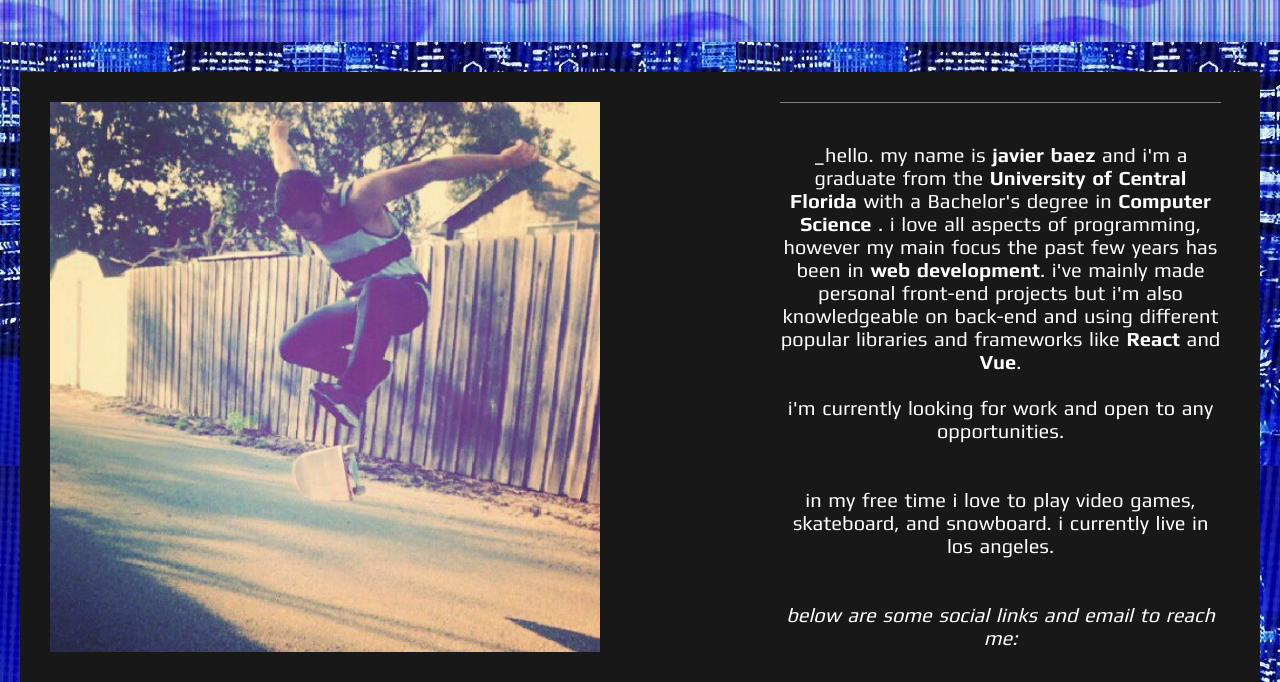
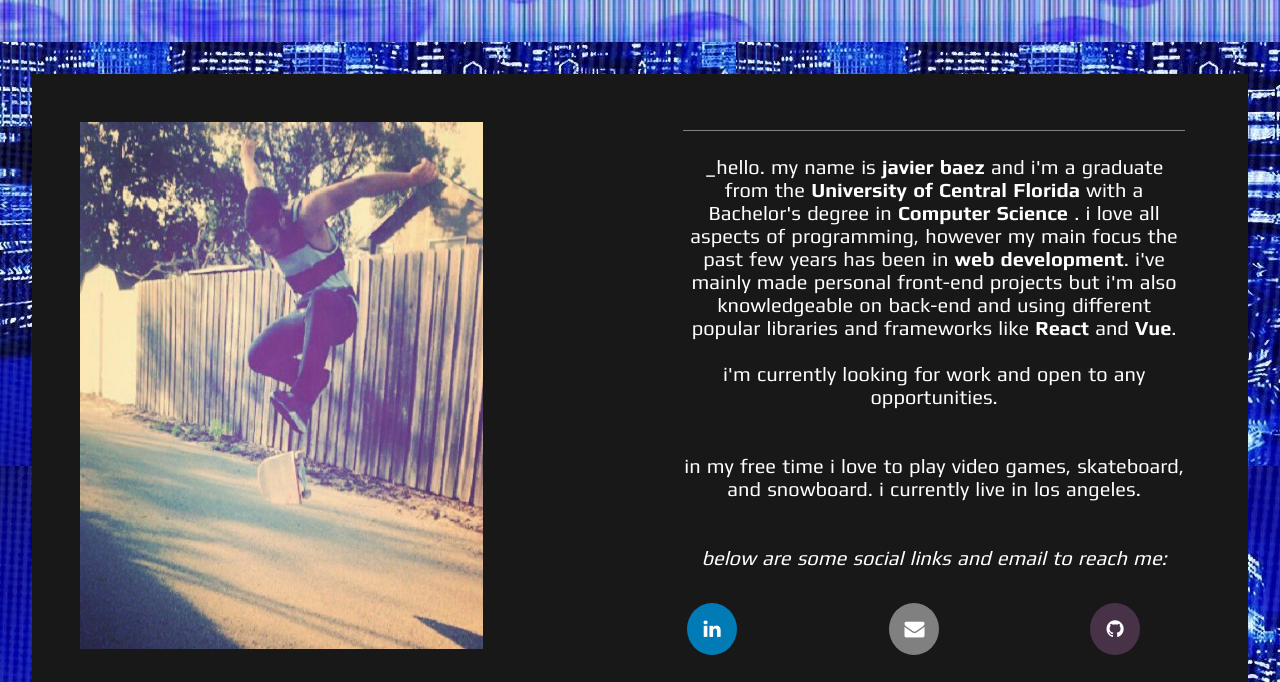
Before and after one commit to Vlorrk/javi-website, a website: page about.html in a window 1280 px wide. Shown: the part 270-952 px from the top of the page. Drawn offline with Linux system fonts and the light colour scheme.

Commit message:
refactor: rewrote units for all css files in relative units.

```diff
--- a/about.css
+++ b/about.css
@@ -1,53 +1,49 @@
 .about-section {
 	background-color: #181818;
-	margin-top: 30px;
-	margin-left: 20px;
-	margin-right: 20px;
+	margin: 2rem;
 	display: flex;
 	color: white;
-	word-spacing: 2px;
-}
-
-.about-section h1 {
-	font-size: 50px;
+	word-spacing: .1rem;
+	padding: 2rem;
 }
 
 .about-section img {
-	margin: 30px;
-	width: 550px;
-	height: 550px;
+	margin: 1rem;
+	width: 35%;
+	height: auto;
 }
 
 .about-section p {
 	text-align: center;
 	font-size: 1.25rem;
-	margin: 30px;
-	margin-left: 100px;
+	margin: 1.5rem;
+	margin-left: 10rem;
 	width: 70%;
 	border-top: 1px solid gray;
-	padding-top: 40px;
+	padding-top: 1.5rem;
 	position: relative;
-	left: 50px;
+	left: 1.5rem;
 }
 
 .social-links {
 	display: flex;
 	justify-content: space-around;
 	align-items: center;
-	margin-top: 50px;
+	margin-top: 1.5rem;
+	margin-left: 2rem;
+	padding-left: 5rem;
 }
 
 .fa {
-	padding: 15px;
+	padding: 1rem;
 	font-size: 1.25rem;
-	width: 50px;
-	height: 50px;
+	width: 2.5em;
+	height: auto;
 	text-align: center;
 	text-decoration: none;
 	border-radius: 50%;
-	line-height: 15px;
 	vertical-align: middle;
-	margin: 5px 50px;
+	margin: .5em;
 }
 
 .fa:hover {
@@ -65,6 +61,6 @@
 }
 
 .fa-github {
-	font-size: 3rem;
+	background: #483248;
 	color: white;
 }
```
Also changed, not shown: projects.css (+11 -14 lines).
